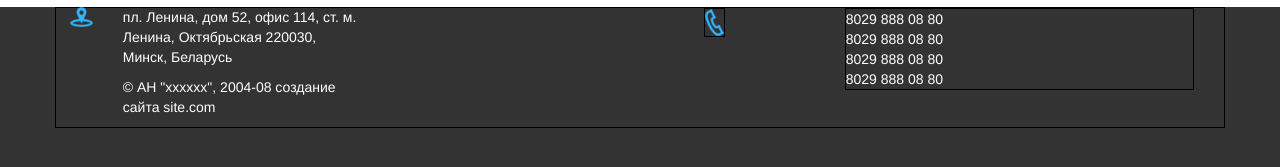
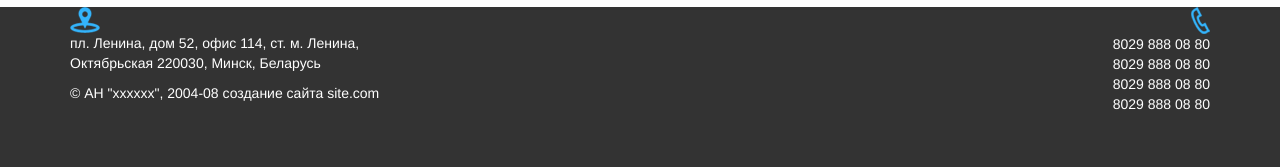
Before and after one commit to andriih/finalproject, a website: page src/index.html in a window 1280 px wide. Shown: the part 3326-3493 px from the top of the page. Drawn offline with nearby package versions, Linux system fonts and the light colour scheme; files that its build step writes are made by us from their sources; a web font is replaced by a local one.

Commit message:
footer: sections positioned to left and right

```diff
--- a/src/css/layout.less
+++ b/src/css/layout.less
@@ -198,20 +198,23 @@
 	height: 160px;
 	background-color: @grey;
 	color:white;
+	position: relative;
+
+	& .location{
+
+		& img{
+			display:inline-block;
+		}
+	}
+
+	& .numbers{
 
 
-
-	& .numbers{
-		.border-1px();
+		& ul{
+			list-style-type:none;
+		}
 		& img{
-			.border-1px();
+			display:inline-block;
 		}
-		&__item{
-			& ul{
-				list-style-type:none;
-				.border-1px();
-			}
-		}
-
 	}
 }
--- a/src/index.html
+++ b/src/index.html
@@ -39,7 +39,7 @@
 					</div>
 
 								<div class="hidden-xs contact__wrapper pull-right">
-									<a href="index.html" class="navbar-brand logo ">
+									<a href="index.html" class="navbar-brand logo">
 										<p class="number ">
 											<img src="img/phone-icon.png" alt="phone">
 											8029 888 08 80
@@ -256,6 +256,11 @@
 	</div>
 									<!------------------------------------NEWS area------------ -->
 	<div class="container-fluid news__area">
+
+		<!-- --------------------------MASONRY------------------------------------- -->
+
+
+
 		<div class="container">
 			<div class="row news__wrapper">
 
@@ -373,13 +378,9 @@
 		<div class="container footer__items">
 			<div class="row">
 
-
-					<div class="location pull-left">
-						<div class="col-xs-1 ">
+				<div class="col-xs-4">
+					<div class="location">
 						<img class="img-responsive" src="img/target-icon.png" alt="phone-grey">
-						</div>
-
-						<div class="col-xs-5">
 						<p>
 							пл. Ленина, дом 52, офис 114,
 							ст. м. Ленина, Октябрьская
@@ -390,16 +391,12 @@
 							создание сайта site.com
 						</p>
 					</div>
+
 				</div>
+				<div class="col-xs-4 col-xs-offset-4 text-right">
 
-
-
-					<div class="numbers container center-block">
-						<div class="col-xs-1 ">
-							<img class="img-responsive  " src="img/phone-icon.png" alt="phone-grey">
-						</div>
-
-						<div class="col-xs-4 numbers__item pull-right">
+					<div class="numbers">
+						<img class="img-responsive" src="img/phone-icon.png" alt="phone-grey">
 						<ul >
 							<li>8029 888 08 80</li>
 							<li>8029 888 08 80</li>
@@ -407,7 +404,40 @@
 							<li>8029 888 08 80</li>
 						</ul>
 					</div>
+
 				</div>
+
+					<!--<div class="location pull-left">-->
+						<!--<div class="col-xs-1 ">-->
+							<!--<img class="img-responsive" src="img/target-icon.png" alt="phone-grey">-->
+						<!--</div>-->
+
+						<!--<div class="col-xs-5">-->
+							<!--<p>-->
+								<!--пл. Ленина, дом 52, офис 114,-->
+								<!--ст. м. Ленина, Октябрьская-->
+								<!--220030, Минск, Беларусь-->
+							<!--</p>-->
+							<!--<p>-->
+								<!--© АН "хххххх", 2004-08-->
+								<!--создание сайта site.com-->
+							<!--</p>-->
+						<!--</div>-->
+					<!--</div>-->
+
+
+
+					<!--<div class="numbers center-block">-->
+						<!--<div class=".col-xs-4 .col-xs-offset-4  numbers__item pull-right text-right">-->
+							<!--<img class="img-responsive" src="img/phone-icon.png" alt="phone-grey">-->
+							<!--<ul >-->
+								<!--<li>8029 888 08 80</li>-->
+								<!--<li>8029 888 08 80</li>-->
+								<!--<li>8029 888 08 80</li>-->
+								<!--<li>8029 888 08 80</li>-->
+							<!--</ul>-->
+						<!--</div>-->
+					<!--</div>-->
 
 
 
```
Also changed, not shown: dist/css/main.css, dist/index.html. Lines whose indentation alone changed are shown as unchanged.
